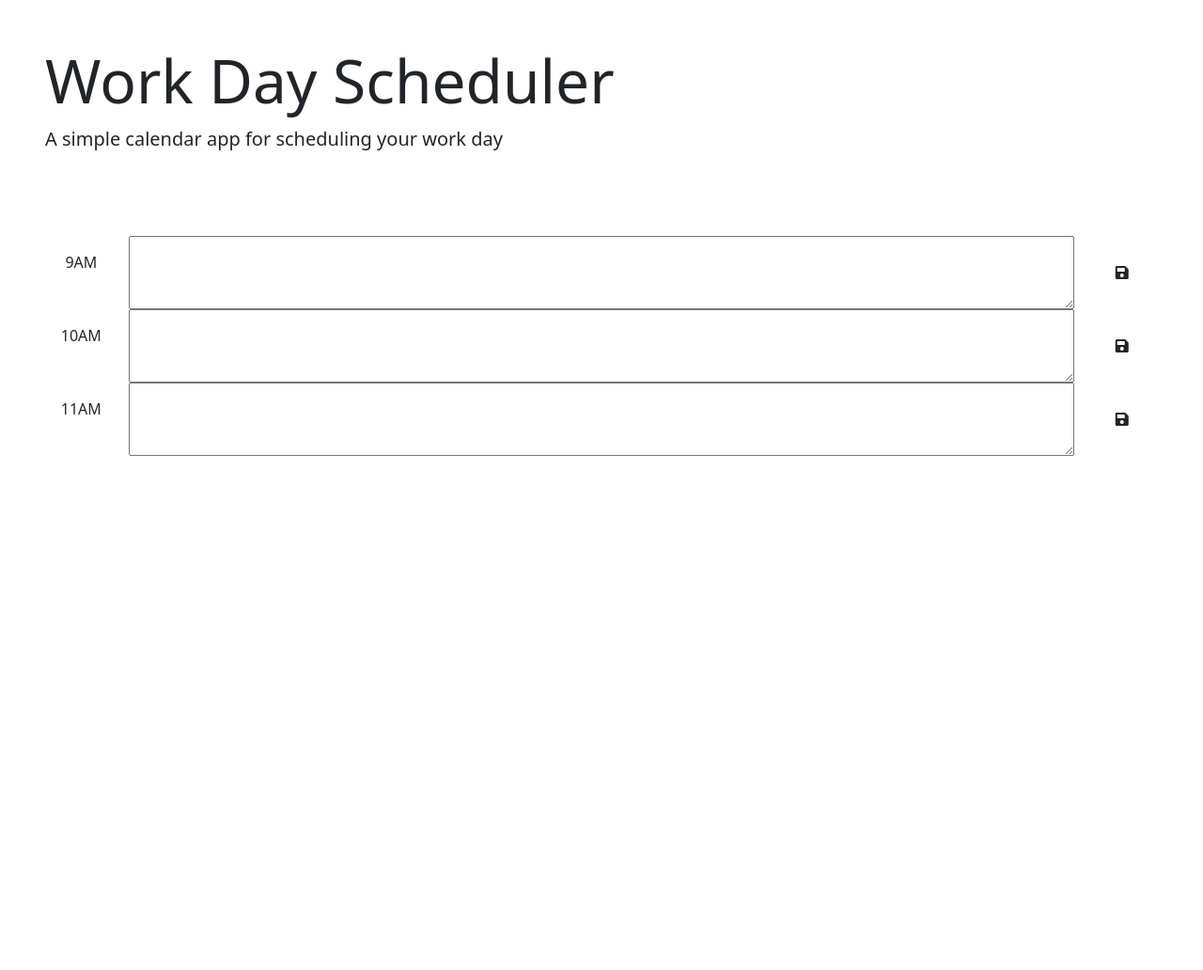
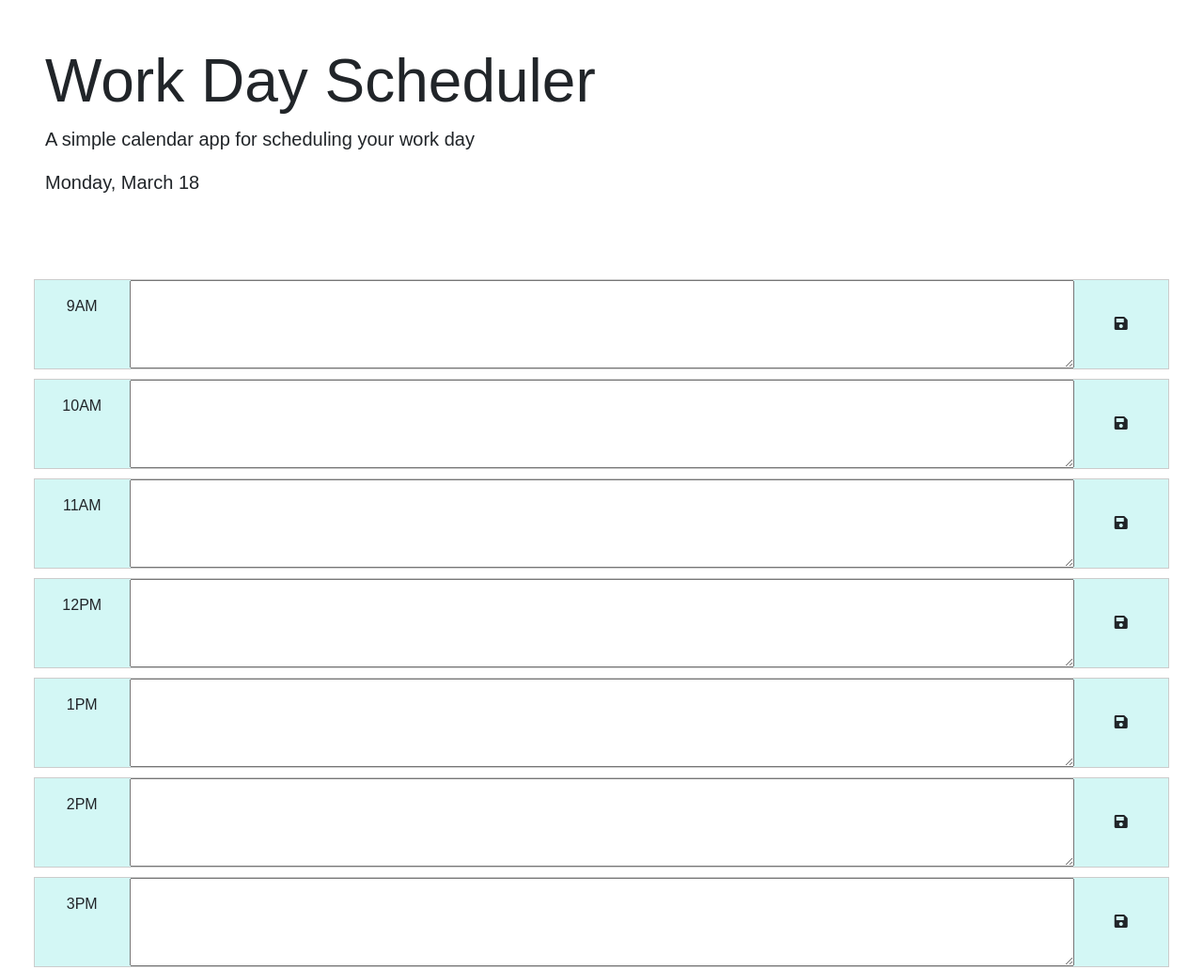
Before and after one commit to Wyldn/module-five-challenge, a plain HTML site: page index.html in a window 1280 px wide. Shown: the top 1032 px of the page at 94% size. Before the commit the page ends 800 px from the top, so only its background shows below. Drawn offline with nearby package versions, Linux system fonts and the light colour scheme.

Commit message:
added functionality for the save button and keeping text when reloading page, also added the time boxes between 9 am to 5 pm and made it so that past present and future times are color coded based on current time

```diff
--- /dev/null
+++ b/css/style.css
@@ -0,0 +1,28 @@
+body {
+    font-family: Arial, sans-serif;
+  }
+
+  .time-block {
+    border: 1px solid #ccc;
+    margin-bottom: 10px;
+  }
+
+  .past {
+    background-color: #f2f2f2;
+  }
+
+  .present {
+    background-color: #ffcccb;
+  }
+
+  .future {
+    background-color: #d3f7f5;
+  }
+
+  .hour, .description {
+    padding: 10px;
+  }
+
+  .saveBtn {
+    padding: 5px 10px;
+  }
--- a/index.html
+++ b/index.html
@@ -5,8 +5,8 @@
     <meta name="viewport" content="width=device-width, initial-scale=1.0" />
     <meta http-equiv="X-UA-Compatible" content="ie=edge" />
     <link
+      rel="stylesheet"
       href="https://cdn.jsdelivr.net/npm/bootstrap@5.1.3/dist/css/bootstrap.min.css"
-      rel="stylesheet"
       integrity="sha384-1BmE4kWBq78iYhFldvKuhfTAU6auU8tT94WrHftjDbrCEXSU1oBoqyl2QvZ6jIW3"
       crossorigin="anonymous"
     />
@@ -17,10 +17,10 @@
       crossorigin="anonymous"
     />
     <link
+      rel="stylesheet"
       href="https://fonts.googleapis.com/css2?family=Fira+Sans:wght@400;700&display=swap"
-      rel="stylesheet"
     />
-    <link rel="stylesheet" href="style.css" />
+    <link rel="stylesheet" href="css/style.css" />
     <title>Work Day Scheduler</title>
   </head>
 
@@ -30,43 +30,7 @@
       <p class="lead">A simple calendar app for scheduling your work day</p>
       <p id="currentDay" class="lead"></p>
     </header>
-    <div class="container-fluid px-5">
-      <!-- Use class for "past", "present", and "future" to apply styles to the
-        time-block divs accordingly. The javascript will need to do this by
-        adding/removing these classes on each div by comparing the hour in the
-        id to the current hour. The html provided below is meant to be an example
-        demonstrating how the css provided can be leveraged to create the
-        desired layout and colors. The html below should be removed or updated
-        in the finished product. Remember to delete this comment once the
-        code is implemented.
-        -->
-
-      <!-- Example of a past time block. The "past" class adds a gray background color. -->
-      <div id="hour-9" class="row time-block past">
-        <div class="col-2 col-md-1 hour text-center py-3">9AM</div>
-        <textarea class="col-8 col-md-10 description" rows="3"> </textarea>
-        <button class="btn saveBtn col-2 col-md-1" aria-label="save">
-          <i class="fas fa-save" aria-hidden="true"></i>
-        </button>
-      </div>
-
-      <!-- Example of a present time block. The "present" class adds a red background color. -->
-      <div id="hour-10" class="row time-block present">
-        <div class="col-2 col-md-1 hour text-center py-3">10AM</div>
-        <textarea class="col-8 col-md-10 description" rows="3"> </textarea>
-        <button class="btn saveBtn col-2 col-md-1" aria-label="save">
-          <i class="fas fa-save" aria-hidden="true"></i>
-        </button>
-      </div>
-
-      <!-- Example of a future time block. The "future" class adds a green background color. -->
-      <div id="hour-11" class="row time-block future">
-        <div class="col-2 col-md-1 hour text-center py-3">11AM</div>
-        <textarea class="col-8 col-md-10 description" rows="3"> </textarea>
-        <button class="btn saveBtn col-2 col-md-1" aria-label="save">
-          <i class="fas fa-save" aria-hidden="true"></i>
-        </button>
-      </div>
+    <div class="container-fluid px-5" id="time-blocks">
     </div>
 
     <script src="https://cdnjs.cloudflare.com/ajax/libs/jquery/3.2.1/jquery.min.js"></script>
@@ -74,6 +38,6 @@
     integrity="sha256-iu/zLUB+QgISXBLCW/mcDi/rnf4m4uEDO0wauy76x7U="
     crossorigin="anonymous"></script>
 
-    <script src="script.js"></script>
+    <script src="js/planner.js"></script>
   </body>
 </html>
--- /dev/null
+++ b/js/planner.js
@@ -0,0 +1,58 @@
+$(function () {
+    // Function to generate time blocks and apply styles based on current time
+    function generateTimeBlocks() {
+      var currentHour = dayjs().hour();
+      console.log(currentHour);
+      var timeBlockContainer = $('#time-blocks');
+
+      for (var i = 9; i <= 17; i++) {
+        var displayHour = i;
+        var displayPeriod = 'AM';
+
+        if (i >= 12) {
+          displayHour = i === 12 ? 12 : i - 12;
+          displayPeriod = 'PM';
+        }
+
+        var timeBlock = $('<div>').attr('id', 'hour-' + i).addClass('row time-block');
+        var hourCol = $('<div>').addClass('col-2 col-md-1 hour text-center py-3').text(displayHour + displayPeriod);
+        var descriptionTextarea = $('<textarea>').addClass('col-8 col-md-10 description').attr('rows', 3);
+        var saveButton = $('<button>').addClass('btn saveBtn col-2 col-md-1').attr('aria-label', 'save').html('<i class="fas fa-save" aria-hidden="true"></i>');
+
+        timeBlock.append(hourCol, descriptionTextarea, saveButton);
+        timeBlockContainer.append(timeBlock);
+
+        // Get user input saved in localStorage and set textarea values
+        var savedEvent = localStorage.getItem('hour-' + i);
+        if (savedEvent) {
+          descriptionTextarea.val(savedEvent);
+        }
+      }
+
+      // Color-code the time blocks based on current time
+      $('#time-blocks .time-block').each(function() {
+        var blockHour = parseInt($(this).attr('id').split('-')[1]);
+        if (blockHour < currentHour) {
+          $(this).addClass('past');
+        } else if (blockHour === currentHour) {
+          $(this).addClass('present');
+        } else {
+          $(this).addClass('future');
+        }
+      });
+    }
+
+    // Event listener for save button clicks
+    $('#time-blocks').on('click', '.saveBtn', function() {
+      var hourId = $(this).closest('.time-block').attr('id');
+      var userInput = $(this).siblings('.description').val();
+      localStorage.setItem(hourId, userInput);
+    });
+
+    // Display the current date in the header of the page
+    var currentDay = dayjs().format('dddd, MMMM D');
+    $('#currentDay').text(currentDay);
+
+    // Call the function to generate time blocks
+    generateTimeBlocks();
+  });
```
